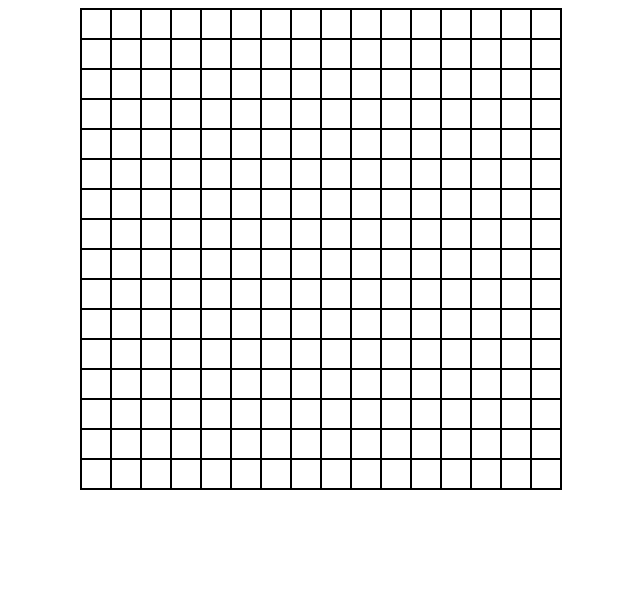
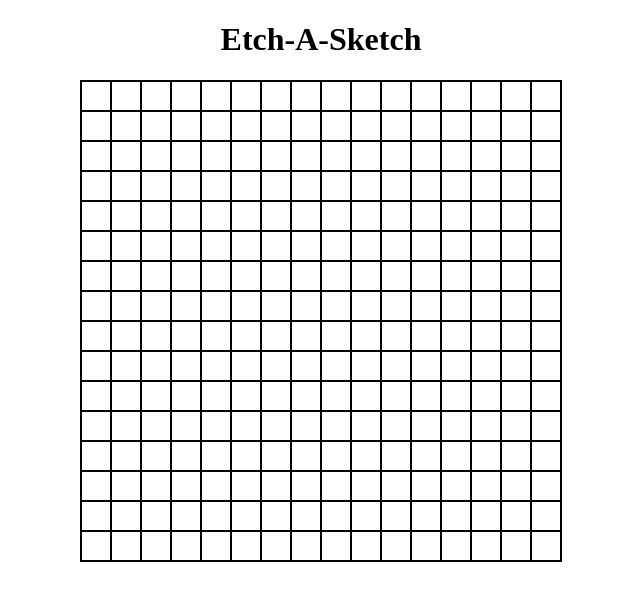
Before and after one commit to ankur26/Etch-A-Sketch, a plain HTML site: page index.html in a window 1280 px wide. Shown: the whole page, without its empty margins (319-959 px from the left). Drawn offline with Linux system fonts and the light colour scheme.

Commit message:
Added Title

```diff
--- a/index.html
+++ b/index.html
@@ -8,8 +8,10 @@
     <title>Etch-A-Sketch</title>
 </head>
 <body>
+    <header>
+        <h1 id="header">Etch-A-Sketch</h1>
+    </header>
     <div id="container">
-
     </div>
     <script src="index.js"></script>
 </body>
--- a/styles.css
+++ b/styles.css
@@ -1,6 +1,7 @@
-/* *{
-    box-sizing: border-box;
-} */
+*{
+    text-align: center;
+}
+
 #container{
     border: 1px solid black;
     margin:auto;
```
